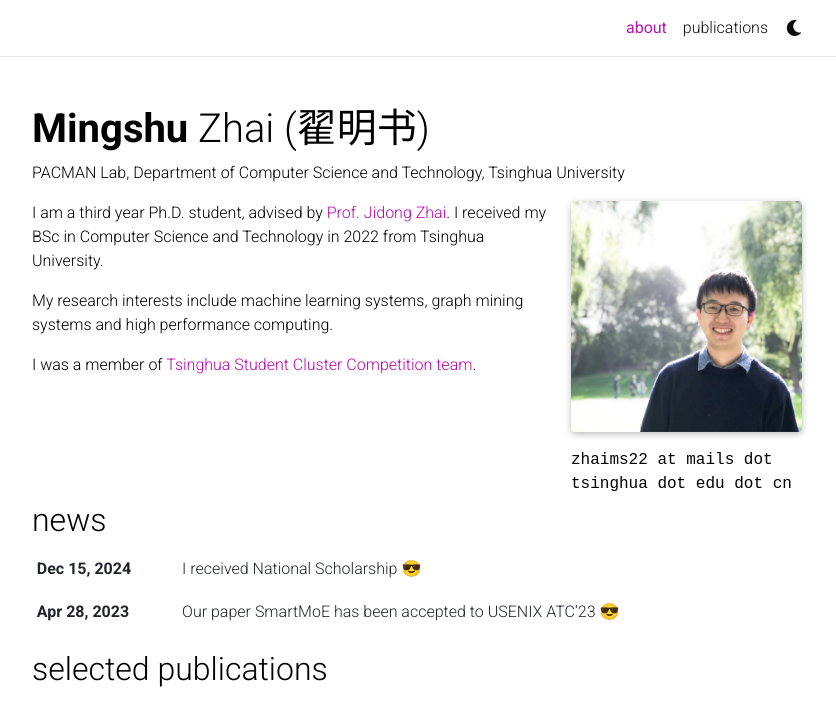
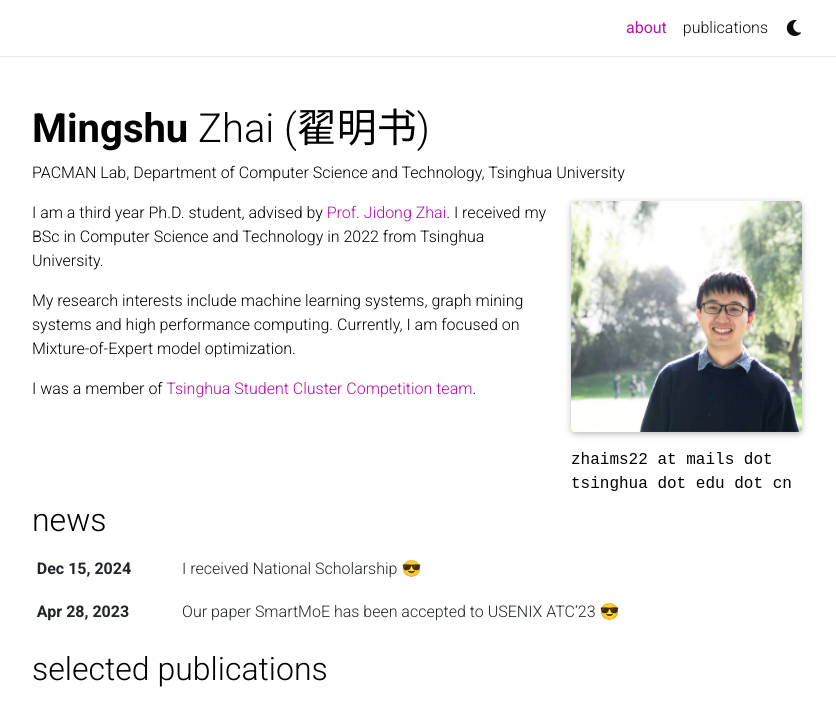
Before and after one commit to zms1999/zms1999.github.io, a Jekyll site: the page built from _pages/about.md, in a window 1280 px wide, cut to the strip 0-716 px from the top of the page. Shown: the whole strip, without its empty margins (223-1059 px from the left). Built offline with Jekyll 4.4.1, drawn with Linux system fonts in a browser that asks for light colours; full-size pictures stand in for the smaller copies a plugin makes; emoji names are drawn with the system emoji font; comment, search, counter and statistics services are not loaded; a style sheet for code colours, icons or effects is not loaded.

Commit message:
update intro

```diff
--- a/_pages/about.md
+++ b/_pages/about.md
@@ -21,6 +21,7 @@
 I received my BSc in Computer Science and Technology in 2022 from Tsinghua University.
 
 My research interests include machine learning systems, graph mining systems and high performance computing.
+Currently, I am focused on Mixture-of-Expert model optimization.
 
 I was a member of [Tsinghua Student Cluster Competition team](https://sc.team/).
 
```
